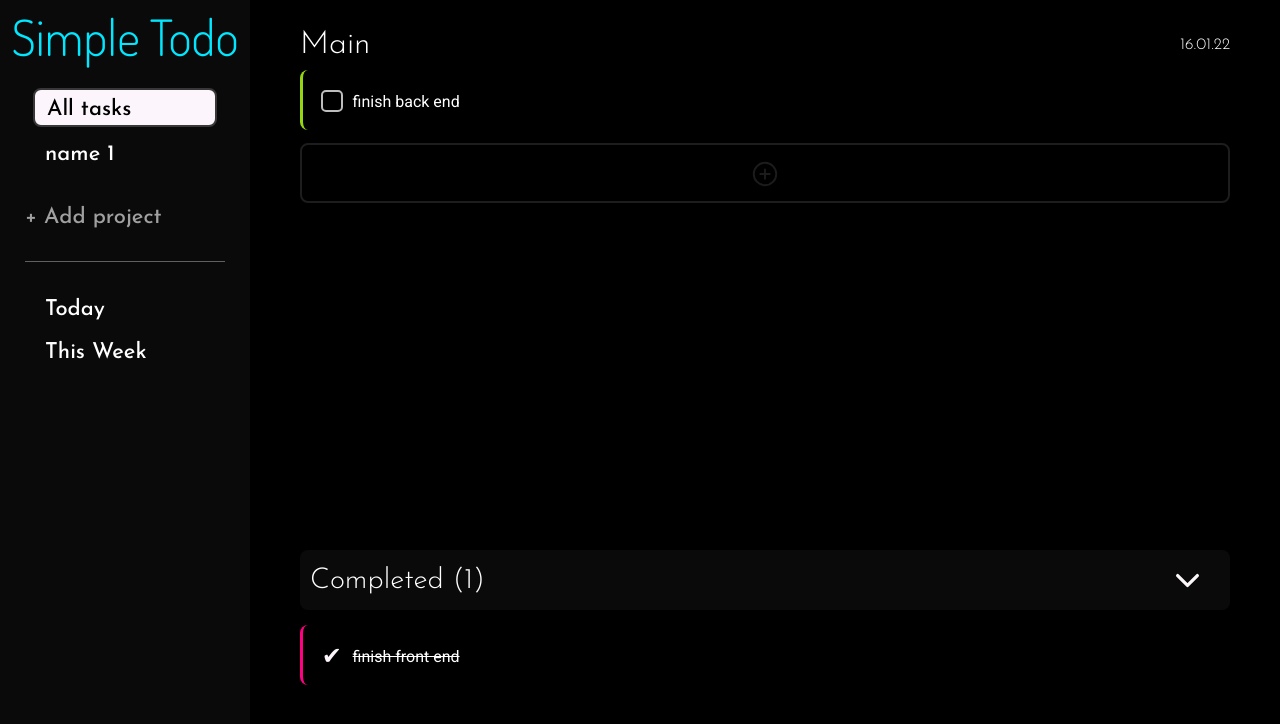
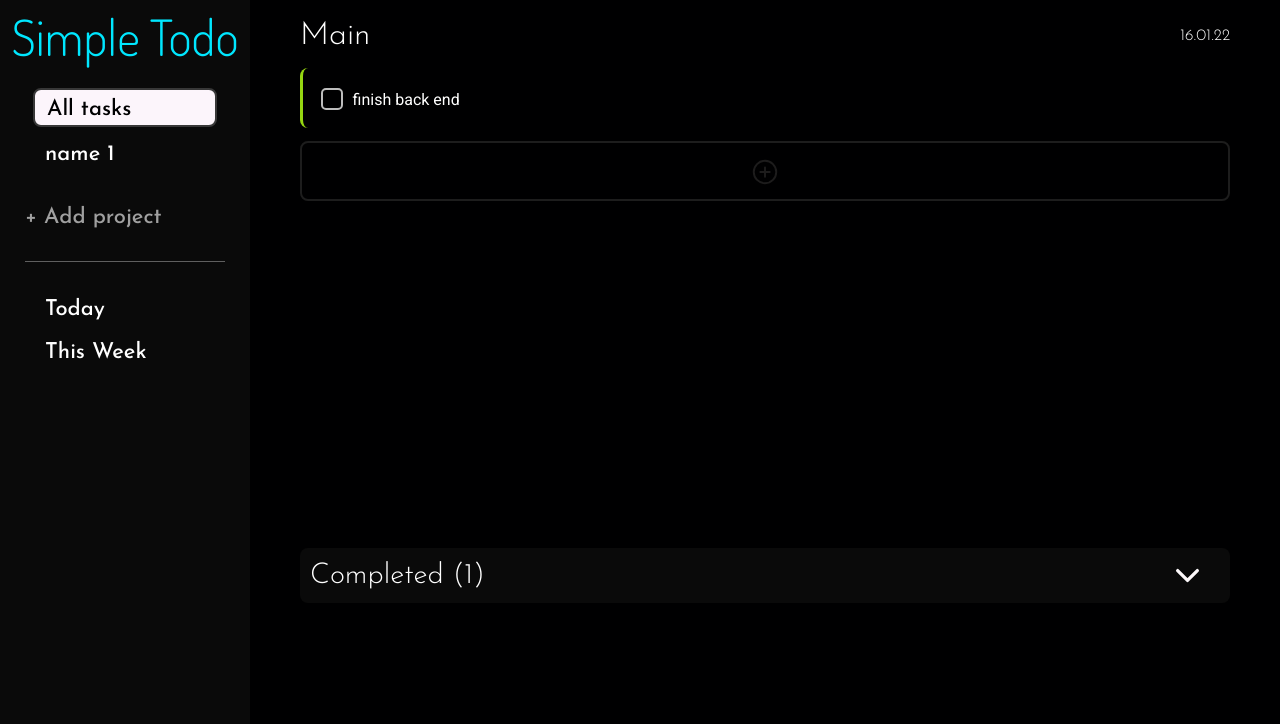
Before and after one commit to laur-ns/todo-list, a website built with webpack: page dist/index.html in a window 1280 px wide. Both pictures are taken after a click on the element "Completed (1)". Built offline with nearby package versions, Linux system fonts and the light colour scheme.

Commit message:
Implement display toggle

```diff
--- a/src/Models/task-model.js
+++ b/src/Models/task-model.js
@@ -5,14 +5,14 @@ taskList[0] = {
   isComplete: false,
   project: 'asdfasdf',
   id: 123412342,
-  priority: 'LOW',
+  priority: 'low',
 }
 taskList[1] = {
   name: 'finish front end',
   isComplete: true,
   project: 'study',
   id: 1345325435,
-  priority: 'HIGH',
+  priority: 'high',
 }
 
 const TaskFactory = (obj) => {
--- a/src/Views/main-view.js
+++ b/src/Views/main-view.js
@@ -2,7 +2,6 @@ import mainController from "../Controllers/main-controller";
 import projectController from "../Controllers/project-controller";
 import formView from "./form-view";
 import projectView from "./project-view";
-import taskView from "./task-view";
 
 function renderCompleteCount(count) {
   const element = document.querySelector('#completed > h2');
@@ -40,7 +39,12 @@ function setStaticListeners() {
 }
 
 function toggleDropdown() {
-  console.log('toggling dropdown');
+  const tasks = document.querySelector('#completed-dropdown');
+  if (tasks.style.display === 'none') {
+    tasks.style.display = 'flex'
+  } else {
+    tasks.style.display = 'none';
+  }
 }
 
 const mainView = {
--- a/src/Views/task-view.js
+++ b/src/Views/task-view.js
@@ -58,11 +58,15 @@ function renderTask(task) {
   const dueDate = newTask.querySelector('.due-date');
   const prio = newTask.querySelector('.priority');
   const label = newTask.querySelector('label.checkbox');
-  newTask.classList.add(`${task.priority}`);
   newTask.setAttribute('id', `${task.id}`)
   prio.textContent += `${task.priority}`;
   label.appendChild(prio);
+  console.log(task.priority);
+  if (task.priority === 'none') {
+    prio.textContent = '';
+  }
   if (!task.isComplete) {
+    newTask.classList.add(`${task.priority}`);
     const addTask = document.getElementById('add-task');
     const container = document.querySelector('#task-list');
     taskName.textContent = task.name;
@@ -79,7 +83,7 @@ function renderTask(task) {
     dueDate.textContent = task.dueDate;
     container.appendChild(newTask);
     checkbox.checked = true;
-    setListeners(newTask)
+    setListeners(newTask);
   }
 }
 
```
Also changed, not shown: dist/index.html, dist/main.js, dist/style.css.
